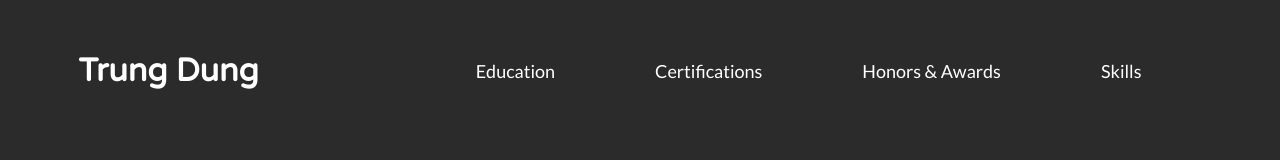
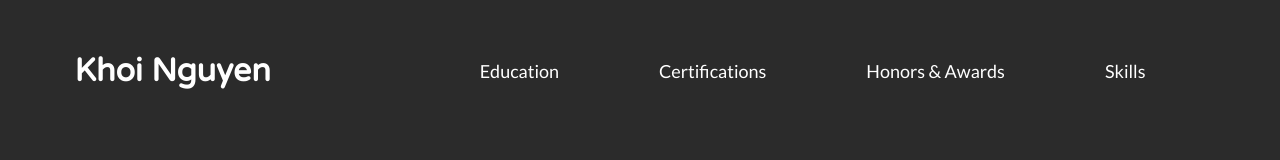
Before and after one commit to TDung939/Online-resume-workshop, a plain HTML site: page index.html in a window 1280 px wide. Shown: the top 160 px of the page. Drawn offline with Linux system fonts and the light colour scheme.

Commit message:
Change name

```diff
--- a/index.html
+++ b/index.html
@@ -15,7 +15,7 @@
 <body>
         <header>
         <nav>
-            <h1>Trung Dung</h1>
+            <h1>Khoi Nguyen</h1>
 
             <button class="hamburger" id="hamburger">
                 <i class="fa fa-bars"></i>
```
Also changed, not shown: script.js (line endings or trailing spaces).
